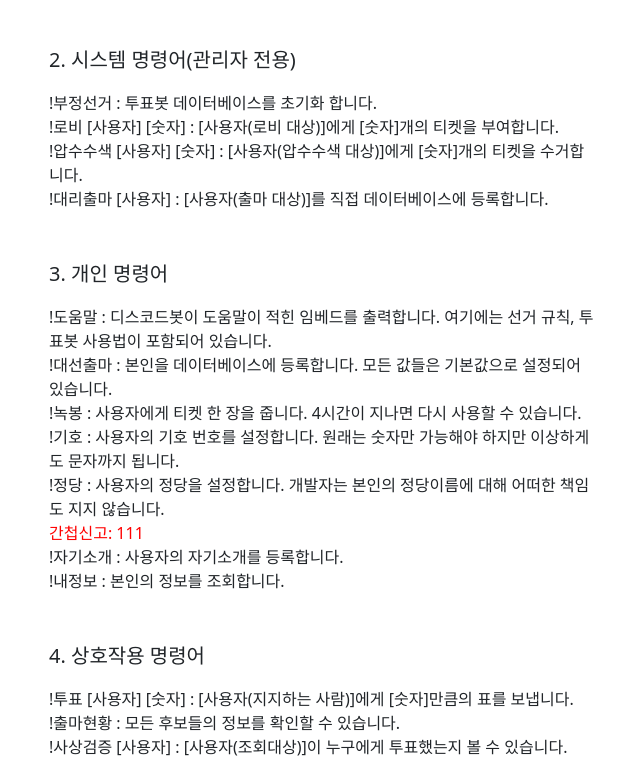
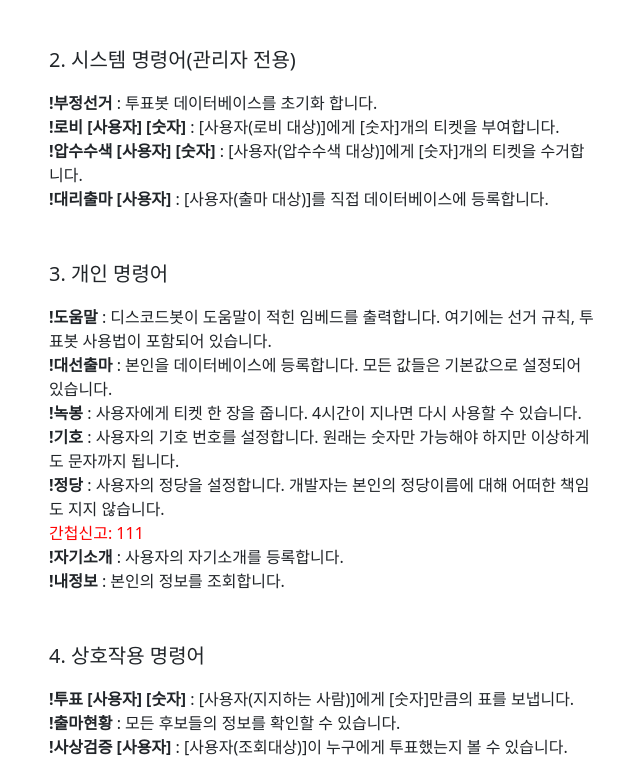
Before and after one commit to ffvv0123/DiscordVoteBotWeb, a plain HTML site: page startbootstrap-full-width-pics-gh-pages/index.html in a window 1280 px wide. Shown: the part 2189-2960 px from the top of the page, without its empty margins (318-958 px from the left). Drawn offline with nearby package versions, Linux system fonts and the light colour scheme; a web font is replaced by a local one.

Commit message:
Update index.html

```diff
--- a/startbootstrap-full-width-pics-gh-pages/index.html
+++ b/startbootstrap-full-width-pics-gh-pages/index.html
@@ -1,7 +1,8 @@
 <!DOCTYPE html>
-<html lang="en">
+<html lang="ko">
     <head>
         <meta charset="utf-8" />
+        <link href="https://hangeul.pstatic.net/hangeul_static/css/nanum-gothic.css" rel="stylesheet">
         <meta name="viewport" content="width=device-width, initial-scale=1, shrink-to-fit=no" />
         <meta name="description" content="" />
         <meta name="author" content="" />
@@ -67,28 +68,28 @@
                         <br>
 
                         <p class="lead">2. 시스템 명령어(관리자 전용)</p>
-                        <p class="mb-0"> !부정선거 : 투표봇 데이터베이스를 초기화 합니다.</p>
-                        <p class="mb-0"> !로비 [사용자] [숫자] : [사용자(로비 대상)]에게 [숫자]개의 티켓을 부여합니다.</p>
-                        <p class="mb-0"> !압수수색 [사용자] [숫자] : [사용자(압수수색 대상)]에게 [숫자]개의 티켓을 수거합니다.</p>
-                        <p class="mb-0"> !대리출마 [사용자] : [사용자(출마 대상)]를 직접 데이터베이스에 등록합니다.</p>
+                        <p class="mb-0"> <b>!부정선거</b> : 투표봇 데이터베이스를 초기화 합니다.</p>
+                        <p class="mb-0"> <b>!로비 [사용자] [숫자]</b> : [사용자(로비 대상)]에게 [숫자]개의 티켓을 부여합니다.</p>
+                        <p class="mb-0"> <b>!압수수색 [사용자] [숫자]</b> : [사용자(압수수색 대상)]에게 [숫자]개의 티켓을 수거합니다.</p>
+                        <p class="mb-0"> <b>!대리출마 [사용자]</b> : [사용자(출마 대상)]를 직접 데이터베이스에 등록합니다.</p>
                         <br>
                         <br>
 
                         <p class="lead">3. 개인 명령어</p>
-                        <p class="mb-0"> !도움말 : 디스코드봇이 도움말이 적힌 임베드를 출력합니다. 여기에는 선거 규칙, 투표봇 사용법이 포함되어 있습니다.</p>
-                        <p class="mb-0"> !대선출마 : 본인을 데이터베이스에 등록합니다. 모든 값들은 기본값으로 설정되어 있습니다.</p>
-                        <p class="mb-0"> !녹봉 : 사용자에게 티켓 한 장을 줍니다. 4시간이 지나면 다시 사용할 수 있습니다.</p>
-                        <p class="mb-0"> !기호 : 사용자의 기호 번호를 설정합니다. 원래는 숫자만 가능해야 하지만 이상하게도 문자까지 됩니다.</p>
-                        <p class="mb-0"> !정당 : 사용자의 정당을 설정합니다. 개발자는 본인의 정당이름에 대해 어떠한 책임도 지지 않습니다. <br><span style="color: red;">간첩신고: 111</span></p>
-                        <p class="mb-0"> !자기소개 : 사용자의 자기소개를 등록합니다.</p>
-                        <p class="mb-0"> !내정보 : 본인의 정보를 조회합니다.</p>
+                        <p class="mb-0"> <b>!도움말</b> : 디스코드봇이 도움말이 적힌 임베드를 출력합니다. 여기에는 선거 규칙, 투표봇 사용법이 포함되어 있습니다.</p>
+                        <p class="mb-0"> <b>!대선출마</b> : 본인을 데이터베이스에 등록합니다. 모든 값들은 기본값으로 설정되어 있습니다.</p>
+                        <p class="mb-0"> <b>!녹봉</b> : 사용자에게 티켓 한 장을 줍니다. 4시간이 지나면 다시 사용할 수 있습니다.</p>
+                        <p class="mb-0"> <b>!기호</b> : 사용자의 기호 번호를 설정합니다. 원래는 숫자만 가능해야 하지만 이상하게도 문자까지 됩니다.</p>
+                        <p class="mb-0"> <b>!정당</b> : 사용자의 정당을 설정합니다. 개발자는 본인의 정당이름에 대해 어떠한 책임도 지지 않습니다. <br><span style="color: red;">간첩신고: 111</span></p>
+                        <p class="mb-0"> <b>!자기소개</b> : 사용자의 자기소개를 등록합니다.</p>
+                        <p class="mb-0"> <b>!내정보</b> : 본인의 정보를 조회합니다.</p>
                         <br>
                         <br>
 
                         <p class="lead">4. 상호작용 명령어</p>
-                        <p class="mb-0"> !투표 [사용자] [숫자] : [사용자(지지하는 사람)]에게 [숫자]만큼의 표를 보냅니다.</p>
-                        <p class="mb-0"> !출마현황 : 모든 후보들의 정보를 확인할 수 있습니다.</p>
-                        <p class="mb-0"> !사상검증 [사용자] : [사용자(조회대상)]이 누구에게 투표했는지 볼 수 있습니다.</p>
+                        <p class="mb-0"> <b>!투표 [사용자] [숫자]</b> : [사용자(지지하는 사람)]에게 [숫자]만큼의 표를 보냅니다.</p>
+                        <p class="mb-0"> <b>!출마현황</b> : 모든 후보들의 정보를 확인할 수 있습니다.</p>
+                        <p class="mb-0"> <b>!사상검증 [사용자]</b> : [사용자(조회대상)]이 누구에게 투표했는지 볼 수 있습니다.</p>
 
 
                     </div>
@@ -98,7 +99,7 @@
         <!-- Footer-->
         <footer class="py-5 bg-dark">
             <div class="container"><p class="m-0 text-center text-white">Copyright &copy; Your Website 2022</p></div>
-                        <div class="container">
+            <div class="container">
                 <p class="m-0 text-center text-white"> 문의사항: ffvv0123@korea.ac.kr </p>
             </div>
         </footer>
```
